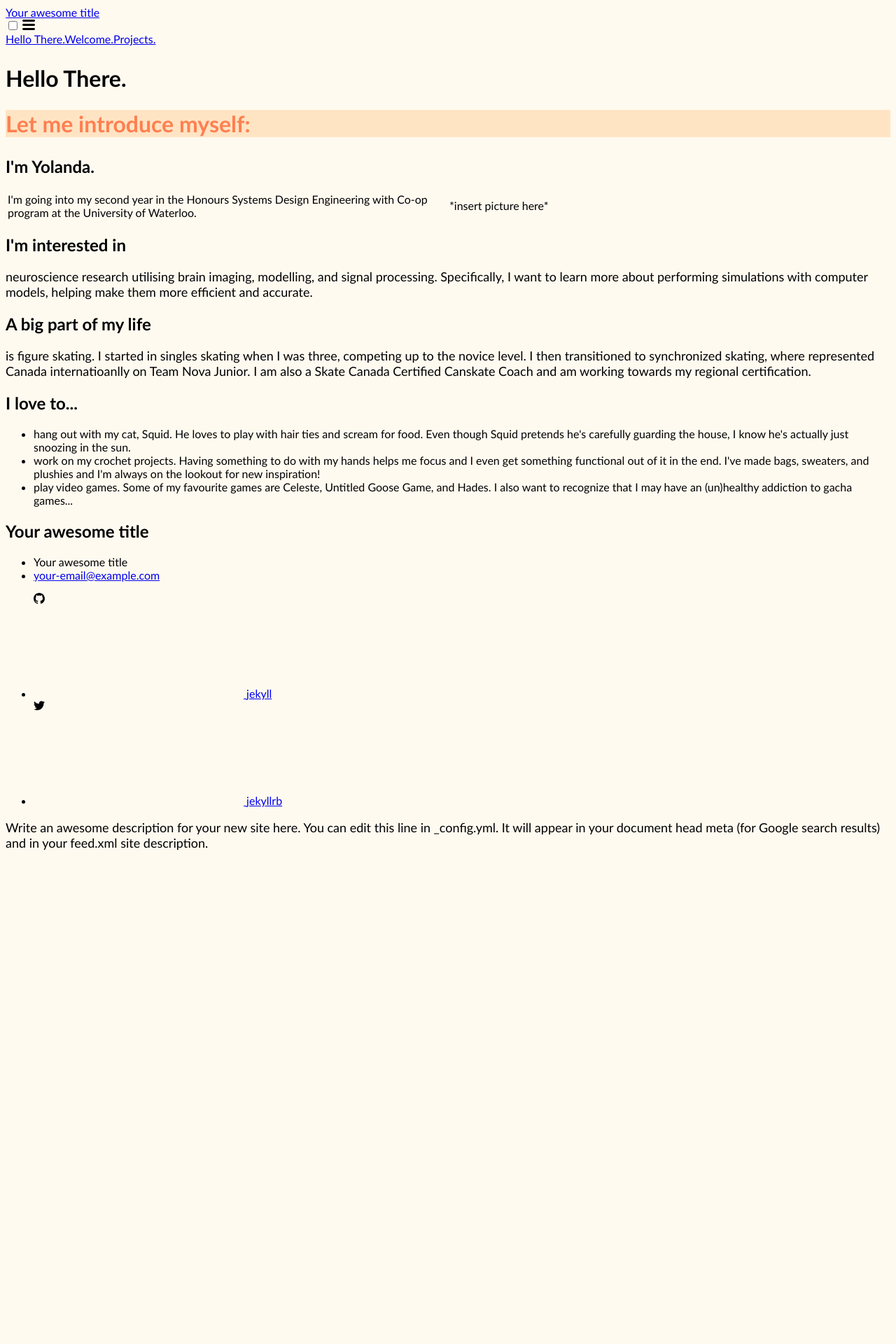
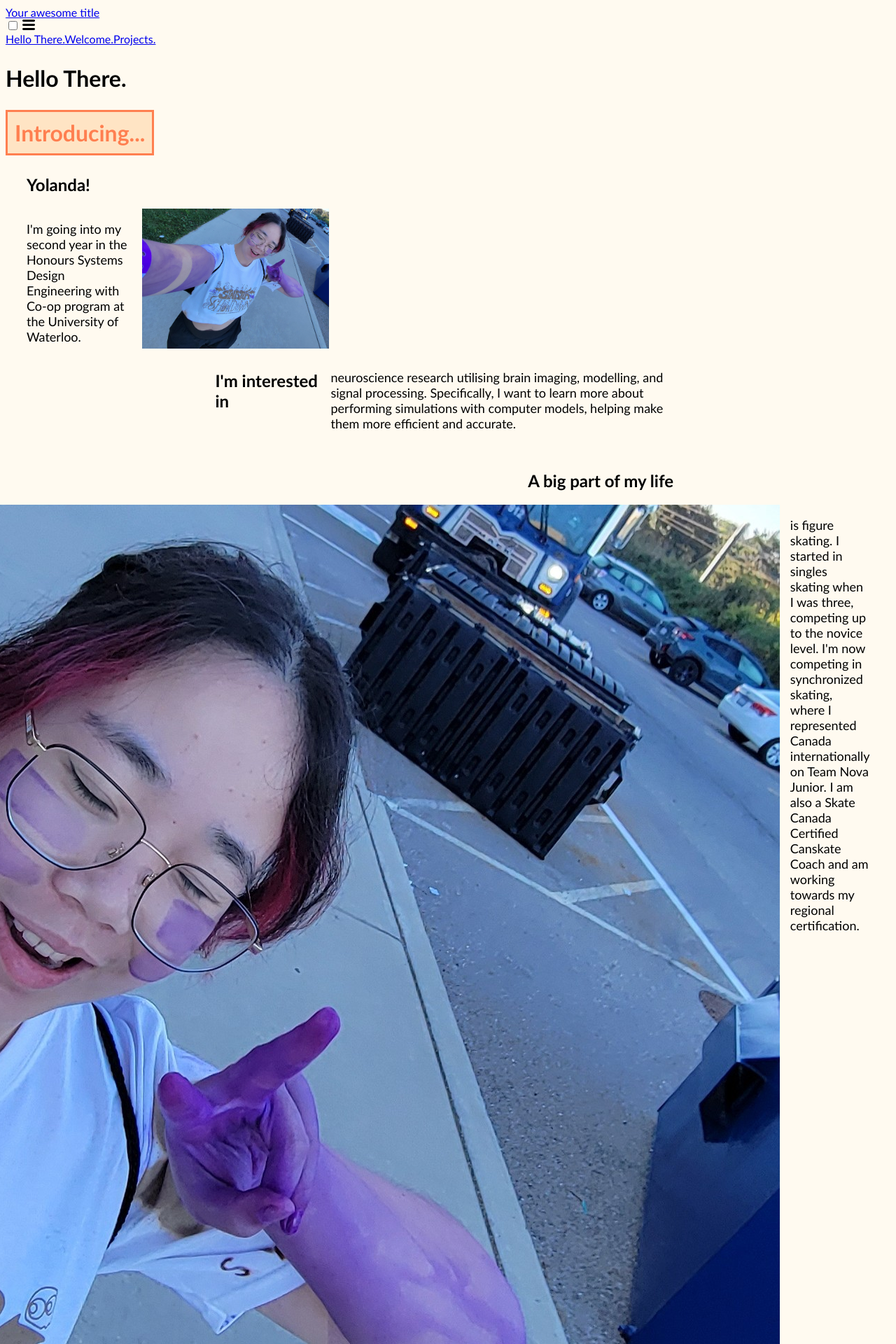
Before and after one commit to yolanda-tan/yolanda-tan.github.io, a Jekyll site: the page built from about.html, in a window 1280 px wide. Shown: the top 1920 px of the page at 70% size. Built offline with Jekyll 4.4.1, drawn with Linux system fonts in a browser that asks for light colours; before the commit the page ends 1233 px from its top, so only the background shows below that.

Commit message:
Styled About page

```diff
--- /dev/null
+++ b/about.html
@@ -0,0 +1,39 @@
+---
+layout: page
+title: Hello There.
+permalink: /about/
+---
+<h1 class="h1_box">Introducing...</h1>
+
+<h2 class="flex start_left move_right">Yolanda!</h2>
+<div class="flex start_left move_right flex_gap ">
+<p class="small">I'm going into my second year in the Honours Systems Design Engineering with Co-op program at the University of Waterloo. </p>
+<img src="/images/uwaterloo_orientation.jpg" alt="Selfie of person with purple dye on arms and legs." height="200" class="image_marg">
+</div>
+
+<div class="flex start_center flex_gap">
+<h2 class="small">I'm interested in</h2>
+<p class="medium">neuroscience research utilising brain imaging, modelling, and signal processing. Specifically, I want to learn more about performing simulations with computer models, helping make them more efficient and accurate. </p>
+</div>
+
+<br>
+
+
+<h2 class="flex start_right move_left" style="right:310px">A big part of my life</h2>
+<div class="flex start_right move_left flex_gap">
+<img src="/images/uwaterloo_orientation.jpg" alt="Skating pic">
+<p class="medium">is figure skating. I started in singles skating when I was three, competing up to the novice level. I'm now competing in synchronized skating, where I represented Canada internationally on Team Nova Junior. I am also a Skate Canada Certified Canskate Coach and am working towards my regional certification. </p>
+</div>
+
+<br>
+
+<div class="left_align move_right">
+<h2>I love to...</h2>
+<p>
+    <ul>
+    <li>hang out with my cat, Squid. He loves to play with hair ties and scream for food. Even though Squid pretends he's carefully guarding the house, I know he's actually just snoozing in the sun.</li>
+    <li>work on my crochet projects. Having something to do with my hands helps me focus and I even get something functional out of it in the end. I've made bags, sweaters, and plushies and I'm always on the lookout for new inspiration! </li>
+    <li>play video games. Some of my favourite games are Celeste, Untitled Goose Game, and Hades. I also want to recognize that I may have an (un)healthy addiction to gacha games... </li>
+    </ul>
+</p>
+</div>
--- a/about.markdown
+++ /dev/null
@@ -1,30 +0,0 @@
----
-layout: page
-title: Hello There.
-permalink: /about/
----
-<h1 class="header1_box">Let me introduce myself:</h1>
-
-<h2>I'm Yolanda.</h2>
-<table>
-    <tr>
-        <td style="width:50%">I'm going into my second year in the Honours Systems Design Engineering with Co-op program at the University of Waterloo. </td>
-        <td> *insert picture here* </td>
-    </tr>
-</table>
-
-
-<h2>I'm interested in</h2>
-<p>neuroscience research utilising brain imaging, modelling, and signal processing. Specifically, I want to learn more about performing simulations with computer models, helping make them more efficient and accurate. </p>
-
-<h2>A big part of my life</h2>
-<p>is figure skating. I started in singles skating when I was three, competing up to the novice level. I then transitioned to synchronized skating, where represented Canada internatioanlly on Team Nova Junior. I am also a Skate Canada Certified Canskate Coach and am working towards my regional certification. </p>
-
-<h2>I love to...</h2>
-<p>
-    <ul>
-    <li>hang out with my cat, Squid. He loves to play with hair ties and scream for food. Even though Squid pretends he's carefully guarding the house, I know he's actually just snoozing in the sun.</li>
-    <li>work on my crochet projects. Having something to do with my hands helps me focus and I even get something functional out of it in the end. I've made bags, sweaters, and plushies and I'm always on the lookout for new inspiration! </li>
-    <li>play video games. Some of my favourite games are Celeste, Untitled Goose Game, and Hades. I also want to recognize that I may have an (un)healthy addiction to gacha games... </li>
-    </ul>
-</p>
--- a/assets/main.scss
+++ b/assets/main.scss
@@ -1,6 +1,8 @@
 ---
 # Only the main Sass file needs front matter (the dashes are enough)
 ---
+/* DEFAULTS */
+
 
 body {
     background: #FFFAF0;
@@ -18,9 +20,70 @@ h2 {
 
 p {
     font-size: 18px;
+    position: relative;
 }
 
-.header1_box {
+
+/* DEFAULTS BOX */
+
+.h1_box {
     background-color: bisque;
     color:coral;
+    border-width: 3px;
+    border-style: solid;
+    border-color: coral;
+    padding: 10px;
+    width: fit-content;
 }
+
+/* FLEX */
+
+.flex{
+    display: flex;
+}
+
+.flex_gap {
+    gap: 15px;
+}
+
+
+/* CONTENT START */
+
+.start_left {
+    justify-content: flex-start;
+}
+
+.start_right {
+    justify-content: flex-end;
+}
+
+.start_center {
+    justify-content: center;
+}
+
+
+
+/* MOVE */
+.move_right {
+    position: relative;
+    left: 30px;
+}
+
+.move_left {
+    position: relative;
+    right: 30px;
+}
+
+/* SIZE */
+
+.small {
+    width: 150px;
+}
+
+.medium {
+    width: 500px;
+}
+
+.large {
+    width: 700px;
+}
--- a/projects.markdown
+++ b/projects.markdown
@@ -4,7 +4,7 @@ title: Projects.
 permalink: /projects/
 ---
 
-<h1 class="header1_box">Here are some cool things I've made:</h1>
+<h1 class="h1_box">Here are some cool things I've made:</h1>
 
 <p>I get inspired from my daily life, activities I do a lot, or things I am passionate about. </p>
 
```
Also changed, not shown: images/uwaterloo_orientation.jpg (added).
